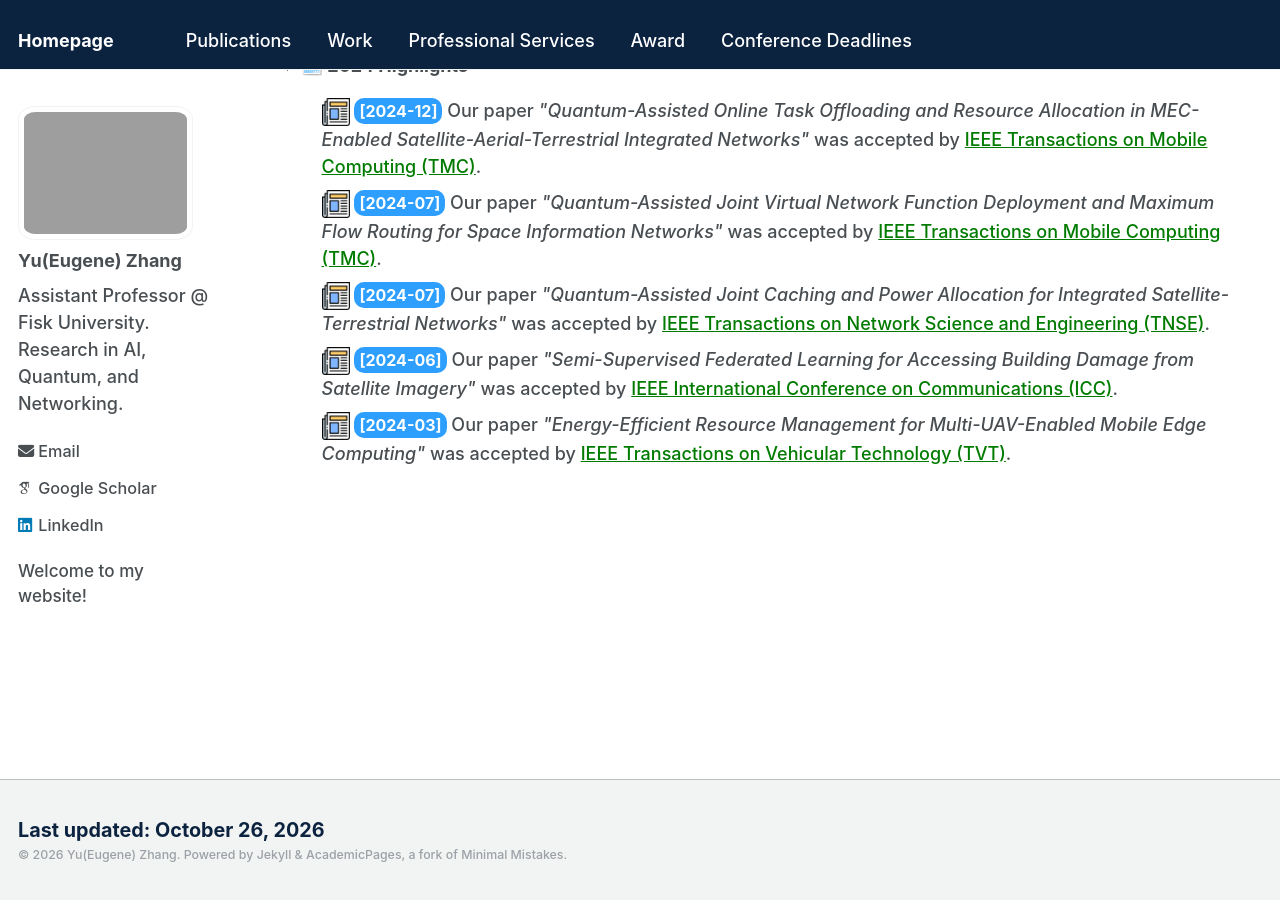
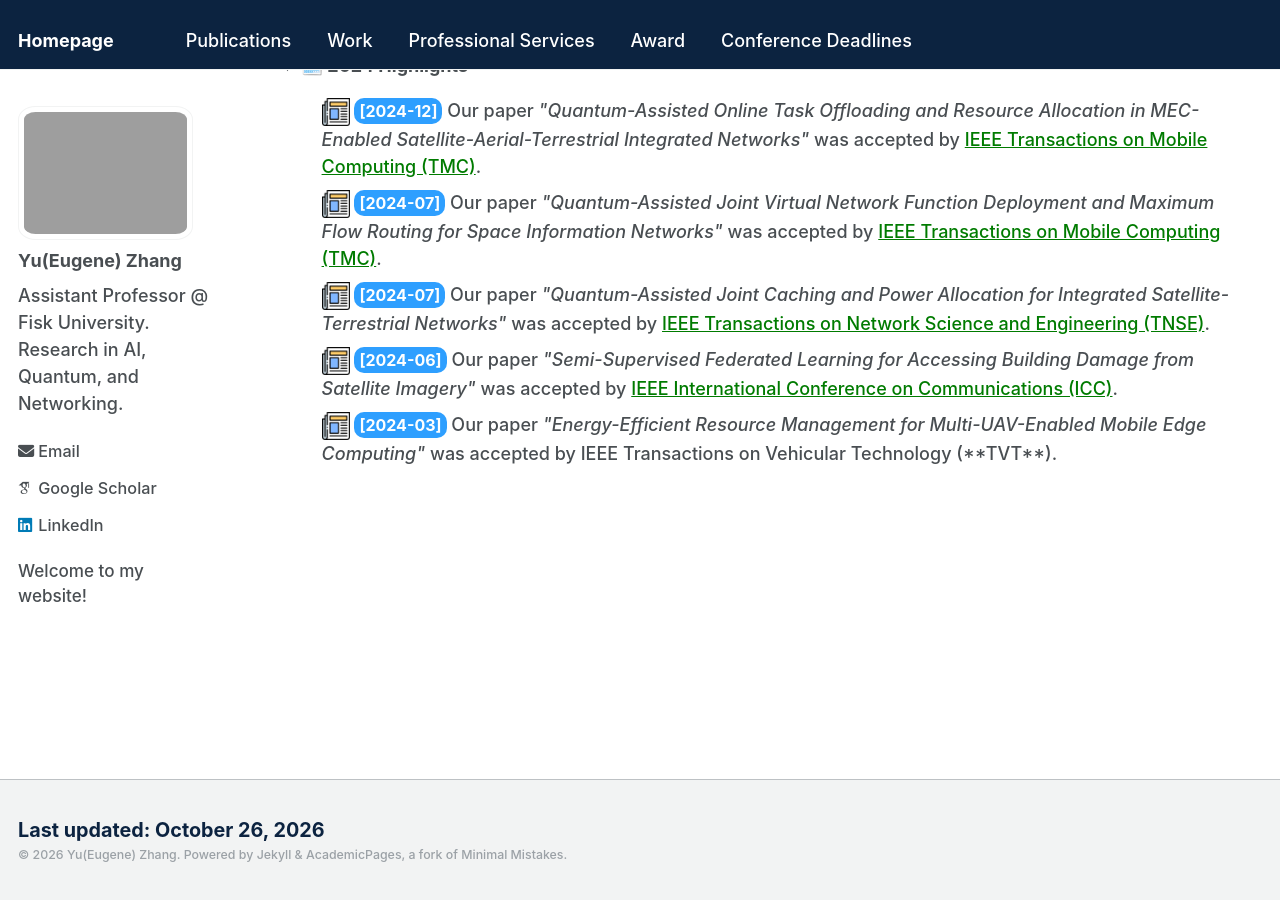
Before and after one commit to Yu-Zhang-Eugene/yu-zhang-eugene.github.io, a Jekyll site: the page built from _pages/about.md, in a window 1280 px wide and 900 px high, scrolled down 1354 px. Built offline with Jekyll 4.4.1, drawn with Linux system fonts in a browser that asks for light colours; some web fonts are replaced.

Commit message:
Revise paper acceptance details in about.md
Updated the citation format for the accepted paper in the about page.

```diff
--- a/_pages/about.md
+++ b/_pages/about.md
@@ -101,7 +101,7 @@ Recent News
 
   <li>
     <img src="/images/newspaper.png" alt="news" class="news-icon-img">
-    <span class="date-tag blue">[2024-03]</span> Our paper <em>"Energy-Efficient Resource Management for Multi-UAV-Enabled Mobile Edge Computing"</em> was accepted by <a href="https://ieeexplore.ieee.org/xpl/RecentIssue.jsp?punumber=25" target="_blank" class="custom-link">IEEE Transactions on Vehicular Technology (TVT)</a>.
+    <span class="date-tag blue">[2024-03]</span> Our paper <em>"Energy-Efficient Resource Management for Multi-UAV-Enabled Mobile Edge Computing"</em> was accepted by IEEE Transactions on Vehicular Technology (**TVT**).
   </li>
 </ul>
 </details>
```
